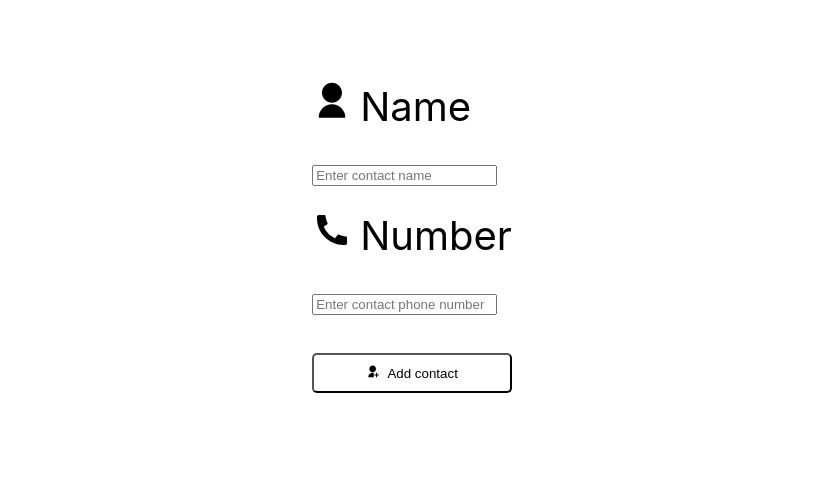
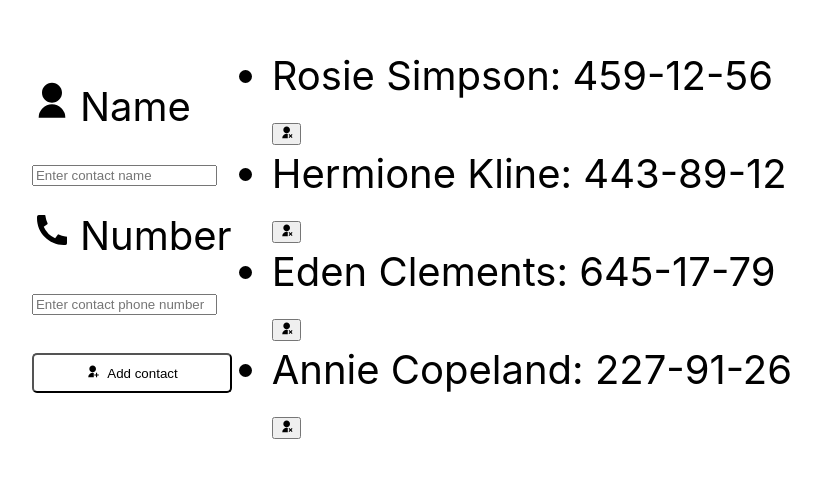
Before and after one commit to sandra-selezen/goit-react-hw-06-phonebook, a React (Create React App) app: page / in a window 1280 px wide. Shown: the part 153-630 px from the top of the page, without its empty margins (228-1049 px from the left). Built offline with nearby package versions, Linux system fonts and the light colour scheme.

Commit message:
Updated ContactList component

```diff
--- a/package.json
+++ b/package.json
@@ -12,6 +12,7 @@
     "prop-types": "^15.8.1",
     "react": "^18.1.0",
     "react-dom": "^18.1.0",
+    "react-hot-toast": "^2.4.1",
     "react-icons": "^4.8.0",
     "react-redux": "^8.0.5",
     "react-scripts": "5.0.1",
--- a/src/components/App.jsx
+++ b/src/components/App.jsx
@@ -1,3 +1,4 @@
+import { Toaster } from 'react-hot-toast';
 import { useSelector } from 'react-redux';
 import { getContacts } from 'redux/contactsSlice';
 import { ContactForm } from './ContactForm/ContactForm';
@@ -6,7 +7,7 @@ import { ContactList } from './ContactList/ContactList';
 export const App = () => {
 
   const contacts = useSelector(getContacts);
-
+  console.log(contacts)
   return (
     <div
       style={{
@@ -19,7 +20,8 @@ export const App = () => {
       }}
     >
       <ContactForm />
-      {contacts.length > 0 && <ContactList />}
+      {contacts.length > 0 && <ContactList contacts={contacts} />}
+      <Toaster position="top-center" />
     </div>
   );
 };
--- a/src/components/ContactForm/ContactForm.js
+++ b/src/components/ContactForm/ContactForm.js
@@ -1,8 +1,9 @@
 import { useDispatch, useSelector } from 'react-redux';
 import { Formik, Field, ErrorMessage } from 'formik';
 import * as yup from 'yup';
+import toast from 'react-hot-toast';
 import { RiPhoneFill, RiUserFill, RiUserAddFill } from "react-icons/ri";
-import { getContacts } from 'redux/contactsSlice';
+import { getContacts, addContact, setFilter } from 'redux/contactsSlice';
 import { Form, ErrorText, FormBox, FormLabel, FormButton } from './ContactForm.styled';
 
 const FormError = ({ name }) => {
@@ -28,10 +29,26 @@ export const ContactForm = () => {
   const contacts = useSelector(getContacts);
   const dispatch = useDispatch();
 
+  const isReplicated = ({ name }) => {
+    const normalizedContactName = name.toLowerCase();
+    const replicatedContactName = contacts.find(item => {
+      return (item.name.toLowerCase() === normalizedContactName)
+    });
+
+    return Boolean(replicatedContactName);
+  }
+
   const onAddContact = ({ name, number }) => {
     // need to add check
+    isReplicated({ name })
+      ? toast('This contact is already in your Phonebook!', { icon: '👻', })
+      : dispatch(addContact({ name, number }));
     // dispatch(addContact({ name, number }));
-  }
+  };
+
+  const handleFilter = (event) => {
+    dispatch(setFilter(event.target.value));
+  };
 
   return (
     <Formik
--- a/src/components/ContactList/ContactList.js
+++ b/src/components/ContactList/ContactList.js
@@ -1,6 +1,6 @@
 import PropTypes from "prop-types";
-import { useDispatch, useSelector } from 'react-redux';
-import { deleteContact } from "redux/contactsSlice";
+import { useDispatch } from 'react-redux';
+import { getContacts, deleteContact } from "redux/contactsSlice";
 import { RiUserUnfollowFill } from 'react-icons/ri';
 
 export const ContactList = ({ contacts }) => {
@@ -11,7 +11,7 @@ export const ContactList = ({ contacts }) => {
   }
   return (
     <ul>
-      {/* {contacts.map(contact => (
+      {contacts.map(contact => (
         <li key={contact.id}>
           <div>
             <span>{contact.name}:</span> <span>{contact.number}</span>
@@ -20,7 +20,7 @@ export const ContactList = ({ contacts }) => {
             <button title="Delete contact" aria-label='Delete contact' type="button" onClick={() => onDeleteContact(contact.id)}><RiUserUnfollowFill /></button>
           </div>
         </li>
-      ))} */}
+      ))}
     </ul>
   )
 }
--- a/src/redux/contactsSlice.js
+++ b/src/redux/contactsSlice.js
@@ -5,7 +5,12 @@ import { persistReducer } from 'redux-persist';
 const contactsSlice = createSlice({
   name: "contacts",
   initialState: {
-    contacts: [],
+    items: [
+      {id: 'id-1', name: 'Rosie Simpson', number: '459-12-56'},
+      {id: 'id-2', name: 'Hermione Kline', number: '443-89-12'},
+      {id: 'id-3', name: 'Eden Clements', number: '645-17-79'},
+      {id: 'id-4', name: 'Annie Copeland', number: '227-91-26'},
+    ],
     filter: "",
   },
   reducers: {
@@ -27,6 +32,11 @@ const contactsSlice = createSlice({
         return state.filter(({ id }) => id !== action.payload);
       }
     },
+    setFilter: {
+      reducer(_, action) {
+
+      }
+    }
   }
 });
 
@@ -37,10 +47,11 @@ const persistConfig = {
   storage,
 };
 
-export const { addContact, deleteContact } = contactsSlice.actions;
+export const { addContact, deleteContact, setFilter } = contactsSlice.actions;
 export const persistedContactsReducer = persistReducer(persistConfig, contactsReducer);
 
 // Selectors
 
-export const getContacts = state => state.contacts.contacts;
+export const getContacts = state => state.contacts.items;
+
 export const getFilter = state => state.contacts.filter;
```
Also changed, not shown: 1 other file (tests, documents, lock files or other folders).
